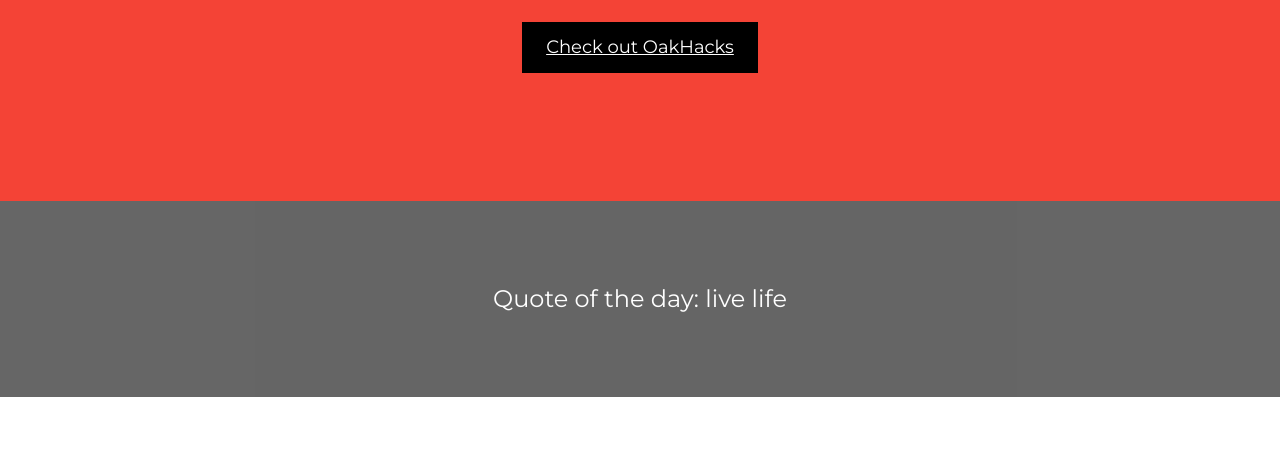
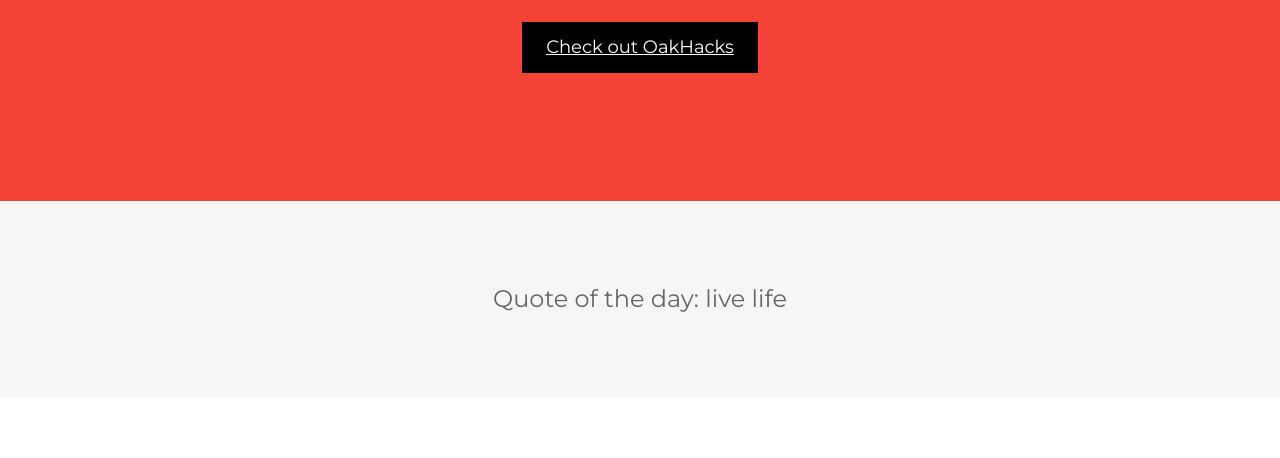
Before and after one commit to cdnhOak/cdnhOak.github.io, a plain HTML site: page index.html in a window 1280 px wide. Shown: the part 318-776 px from the top of the page. Drawn offline with nearby package versions, Linux system fonts and the light colour scheme.

Commit message:
Update index.html

```diff
--- a/index.html
+++ b/index.html
@@ -37,7 +37,7 @@ body,h1,h2,h3,h4,h5,h6 {font-family: "Lato", sans-serif}
   <button class="w3-button w3-black w3-padding-large w3-large w3-margin-top"><a href="https://www.oakhacks.com">Check out OakHacks</a></button>
 </header>
 
- <div class="w3-container w3-black w3-center w3-opacity w3-padding-64">
+ <div class="w3-container w3-light-grey w3-center w3-opacity w3-padding-64">
     <h1 class="w3-margin w3-xlarge">Quote of the day: live life</h1>
 </div>
 
```
